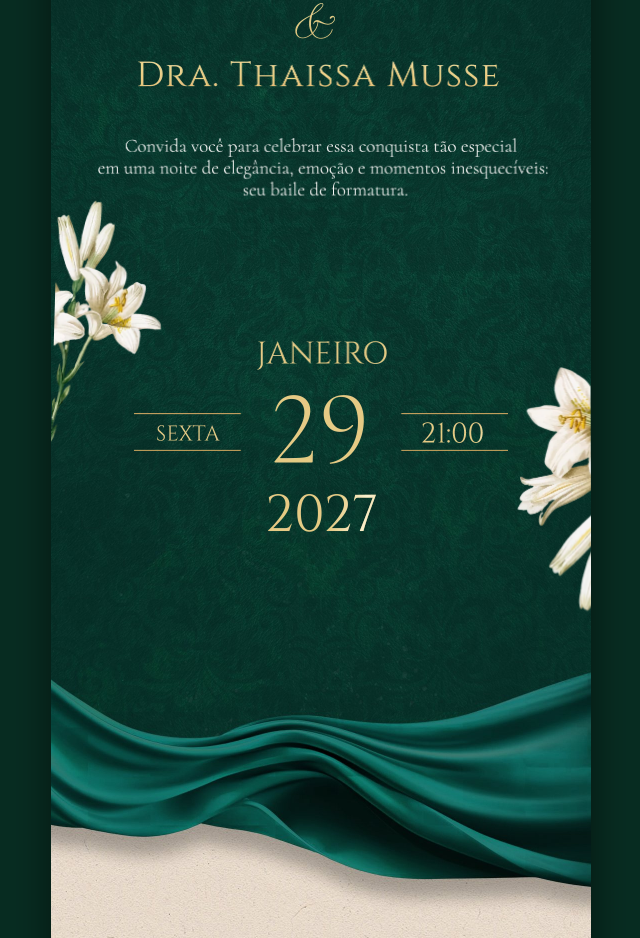
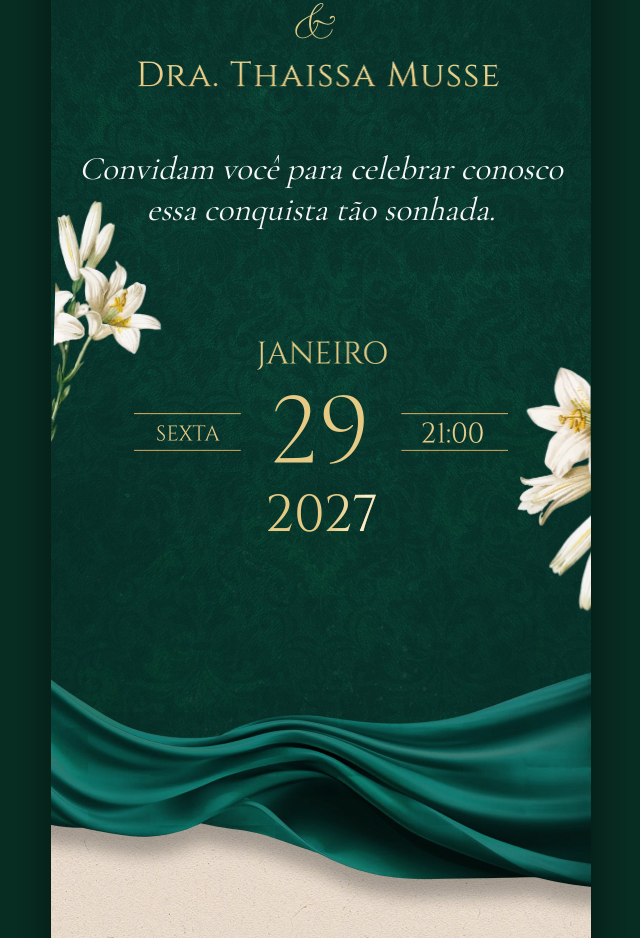
Before and after one commit to Cerimonialconvite/Baile-Medicina-Helo-sa-e-Thaissa-, a plain HTML site: page index.html in a window 1280 px wide. Shown: the part 1117-2055 px from the top of the page, without its empty margins (319-959 px from the left). Drawn offline with nearby package versions, Linux system fonts and the light colour scheme.

Commit message:
Novo texto do convite (itálico, maior)
Co-Authored-By: Claude Opus 5.5 <noreply@anthropic.com>
Claude-Session: https://claude.ai/code/session_01QqVtgw29r9hGeGLJrGb6dA

```diff
--- a/index.html
+++ b/index.html
@@ -59,6 +59,7 @@
   [data-fx="flor"]{transition:opacity 2s ease}
   .balanca{width:100%;height:100%;animation:balanca 6s ease-in-out infinite alternate;will-change:transform}
   @keyframes balanca{from{transform:rotate(calc(var(--a) * -1))}to{transform:rotate(var(--a))}}
+  .texto p{text-align:center;color:#f6f6f4;font-family:"Cormorant Garamond",Georgia,serif;font-weight:300;font-style:italic;font-size:calc(var(--u)*66);line-height:1.25}
   .botao{cursor:pointer;border-radius:50%}
   .botao:active img{transform:scale(.95)}
   .botao.vis::after{content:"";position:absolute;inset:0;border-radius:50%;animation:pulso 2.6s ease-in-out infinite}
@@ -160,7 +161,7 @@
 <div class="ov " data-fx="escreve" data-d="0" style="left:11.3889%;top:28.4956%;width:76.3889%;aspect-ratio:825/58" ><span class="in"><img src="img/nome1.webp" alt="Dra. Heloísa Menezes" decoding="async"><i class="brilho" style="-webkit-mask-image:url(img/nome1.webp);mask-image:url(img/nome1.webp)"></i></span></div>
 <div class="ov " data-fx="sobe" data-d="500" style="left:45.1852%;top:29.7437%;width:7.4074%;aspect-ratio:80/72" ><span class="in"><img src="img/ecom.webp" alt="&" decoding="async"><i class="brilho" style="-webkit-mask-image:url(img/ecom.webp);mask-image:url(img/ecom.webp)"></i></span></div>
 <div class="ov " data-fx="escreve" data-d="700" style="left:16.1111%;top:31.2973%;width:66.9444%;aspect-ratio:723/52" ><span class="in"><img src="img/nome2.webp" alt="Dra. Thaissa Musse" decoding="async"><i class="brilho" style="-webkit-mask-image:url(img/nome2.webp);mask-image:url(img/nome2.webp)"></i></span></div>
-<div class="ov " data-fx="sobe" data-d="300" style="left:8.7037%;top:33.3289%;width:83.3333%;aspect-ratio:900/117" ><span class="in"><img src="img/convida.webp" alt="Convida você para celebrar essa conquista tão especial em uma noite de elegância, emoção e momentos inesquecíveis: seu baile de formatura." decoding="async"></span></div>
+<div class="ov texto" data-fx="sobe" data-d="300" style="left:0;top:33.5945%;width:100%"><span class="in"><p>Convidam você para celebrar conosco<br>essa conquista tão sonhada.</p></span></div>
 <div class="ov " data-fx="sobe" data-d="0" style="left:38.0556%;top:38.7332%;width:24.1667%;aspect-ratio:261/58" ><span class="in"><img src="img/mes.webp" alt="Janeiro" decoding="async"><i class="brilho" style="-webkit-mask-image:url(img/mes.webp);mask-image:url(img/mes.webp)"></i></span></div>
 <div class="ov " data-fx="abre" data-d="250" style="left:15.2778%;top:40.6321%;width:69.4444%;aspect-ratio:750/77" ><span class="in"><img src="img/moldura.webp" alt="" decoding="async"><i class="brilho" style="-webkit-mask-image:url(img/moldura.webp);mask-image:url(img/moldura.webp)"></i></span></div>
 <div class="ov " data-fx="zoom" data-d="450" style="left:41.2963%;top:40.1408%;width:16.6667%;aspect-ratio:180/138" ><span class="in"><img src="img/dia.webp" alt="29" decoding="async"><i class="brilho" style="-webkit-mask-image:url(img/dia.webp);mask-image:url(img/dia.webp)"></i></span></div>
```
Also changed, not shown: img/convida.webp (deleted).
